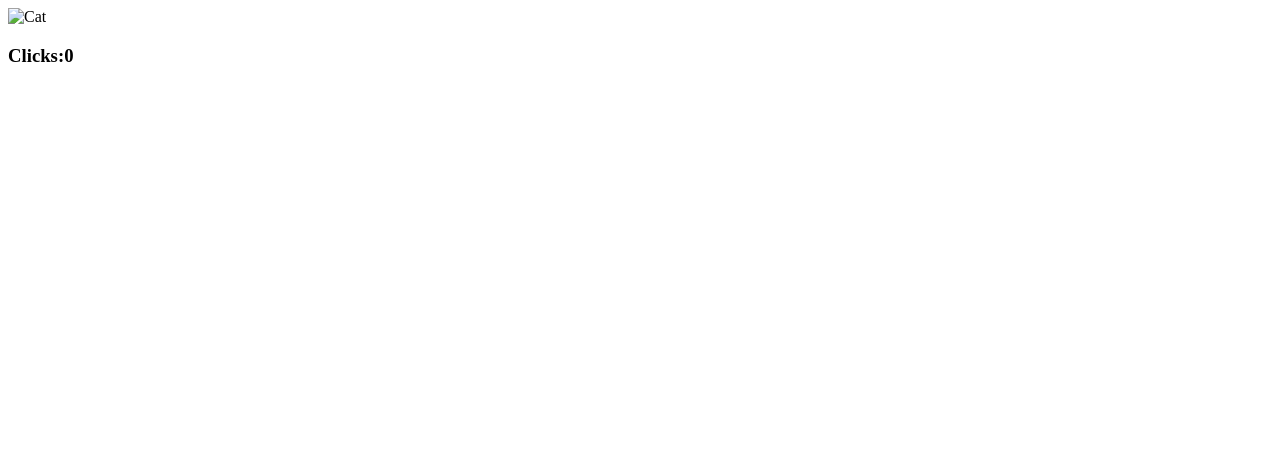
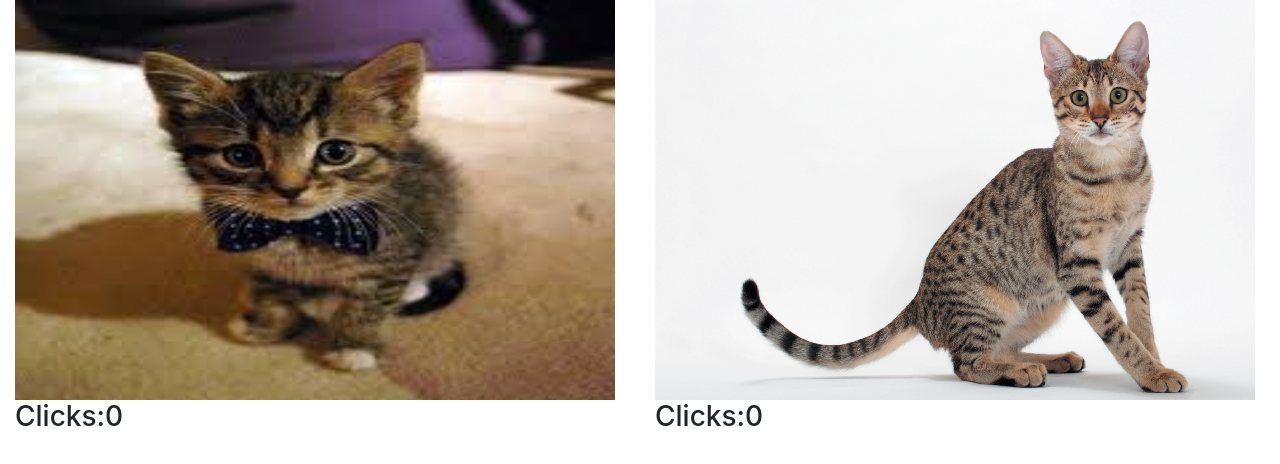
Before and after one commit to echchaari/CatClicker, a plain HTML site: page index.html in a window 1280 px wide. Drawn offline with nearby package versions, Linux system fonts and the light colour scheme.

Commit message:
Change to two Cats

```diff
--- a/index.html
+++ b/index.html
@@ -1,15 +1,29 @@
 <!DOCTYPE html>
 <html lang="en">
 <head>
+    <title>CatClicker</title>
     <meta charset="UTF-8">
     <meta name="viewport" content="width=,im, initial-scale=1.0">
     <meta http-equiv="X-UA-Compatible" content="ie=edge">
-    <title>CatClicker1</title>
+    <link rel="stylesheet" href="https://stackpath.bootstrapcdn.com/bootstrap/4.1.3/css/bootstrap.min.css" integrity="sha384-MCw98/SFnGE8fJT3GXwEOngsV7Zt27NXFoaoApmYm81iuXoPkFOJwJ8ERdknLPMO"
+        crossorigin="anonymous">
     <link rel="stylesheet" href="style.css">
 </head>
 <body>
-    <img class="pointer img" id="cat" src="cat.jpg" alt="Cat">
-    <h3>Clicks:<span id="counter"></span></h3>
-    <script src="main.js"></script>
+        <div class="container-fluid">
+                <div class="row">
+                    <div class="col-6">
+                        <!-- First Cat, Andy -->
+                        <img class="pointer img" id="andyImg" src="andy.jpg" alt="Andy">
+                        <h3>Clicks:<span id="andyCounter"></span></h3>
+                    </div>
+                    <div class="col-6">
+                        <!-- Second Cat, Bobby -->
+                        <img class="pointer" id="bobbyImg" src="bobby.jpg" alt="Bobby">
+                        <h3>Clicks:<span id="bobbyCounter"></span></h3>
+                    </div>
+                </div>
+            </div>
+            <script src="main.js"></script>
 </body>
 </html>
--- a/main.js
+++ b/main.js
@@ -1,13 +1,23 @@
-//console.log("hello");
-document.querySelector("#cat").addEventListener("click", onClick);
+//add event listener for andy and bobby image
+document.querySelector("#andyImg").addEventListener("click", onClickAndy);
+document.querySelector("#bobbyImg").addEventListener("click", onClickBobby);
+// Declare variables for andy and bobby
+let counterAndy = 0;
+let counterBobby = 0;
 
-let counter = 0;
+// Select counter element for andy and bobby
+const counterEleAndy = document.querySelector("#andyCounter");
+const counterEleBobby = document.querySelector("#bobbyCounter");
 
-const counterEle = document.querySelector("#counter");
+counterEleAndy.textContent = counterAndy;
+counterEleBobby.textContent = counterBobby;
 
-counterEle.textContent = counter;
+function onClickAndy() {
+    counterAndy++;
+    counterEleAndy.textContent = counterAndy;
+}
 
-function onClick() {
-    counter++;
-    counterEle.textContent = counter;
+function onClickBobby() {
+    counterBobby++;
+    counterEleBobby.textContent = counterBobby;
 }
--- a/style.css
+++ b/style.css
@@ -4,6 +4,6 @@
 }
 
 .img{
-    width: 200px;
-    height: 200px;
+    width: 600px;
+    height: 400px;
 }
```
Also changed, not shown: Andy.jpg (added), Bobby.jpg (added).
